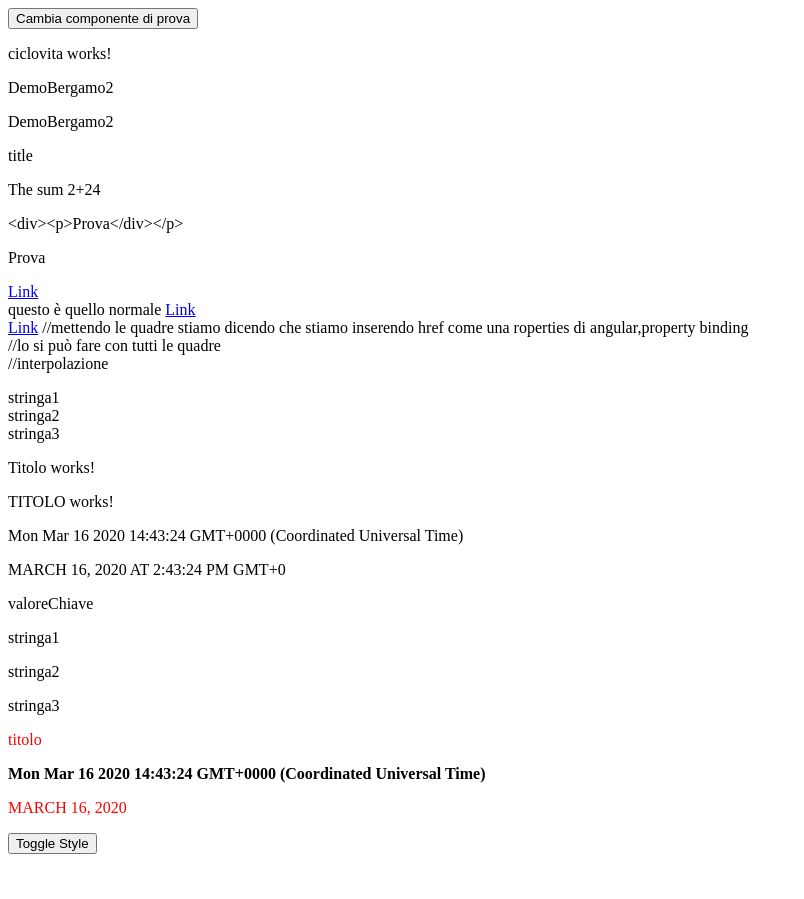
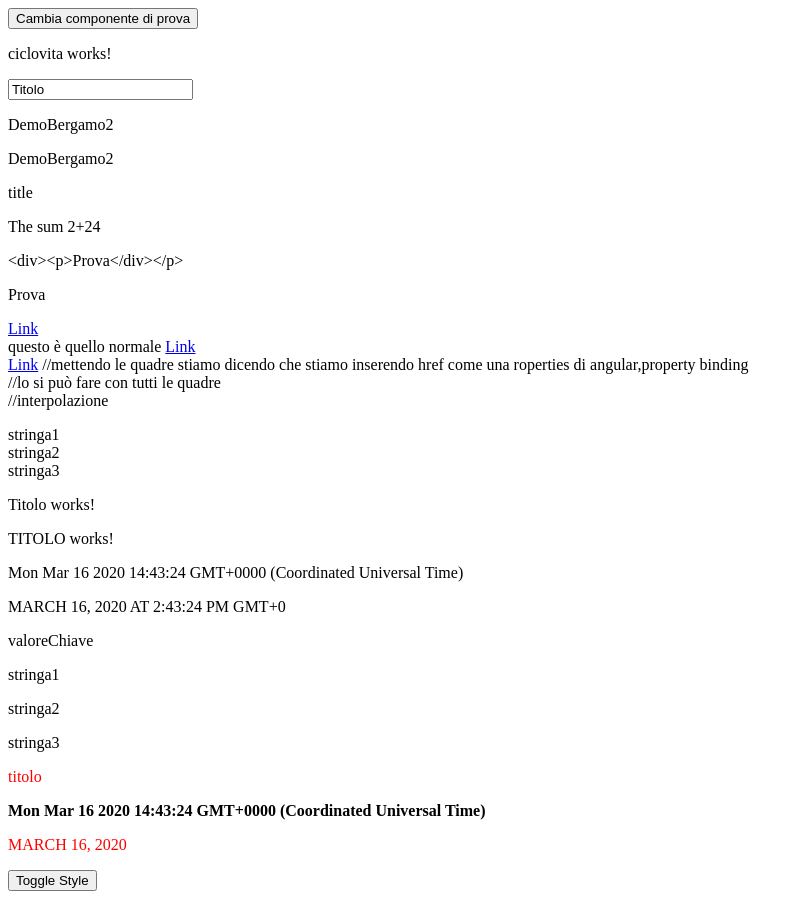
Before and after one commit to EmilioVerri/DemoBergamo2, an Angular app: page / in a window 1280 px wide. Shown: the whole page, without its empty margins (0-804 px from the left). Before the commit the page ends 862 px from the top, so only its background shows below. Built offline with nearby package versions, Linux system fonts and the light colour scheme.

Commit message:
utilizzo view child correzione quello sopra

```diff
--- a/src/app/ciclovita/ciclovita.component.html
+++ b/src/app/ciclovita/ciclovita.component.html
@@ -1 +1,2 @@
 <p>ciclovita works!</p>
+<input [(ngModel)]="title">
```
